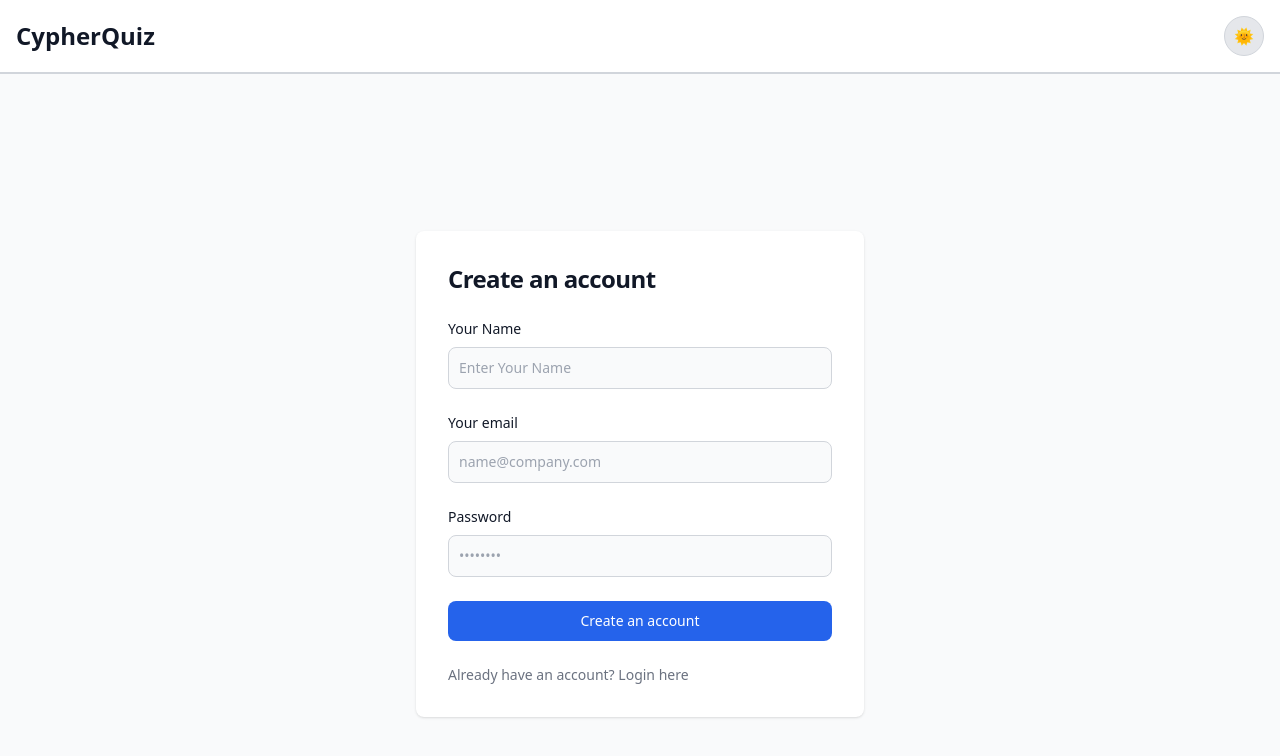
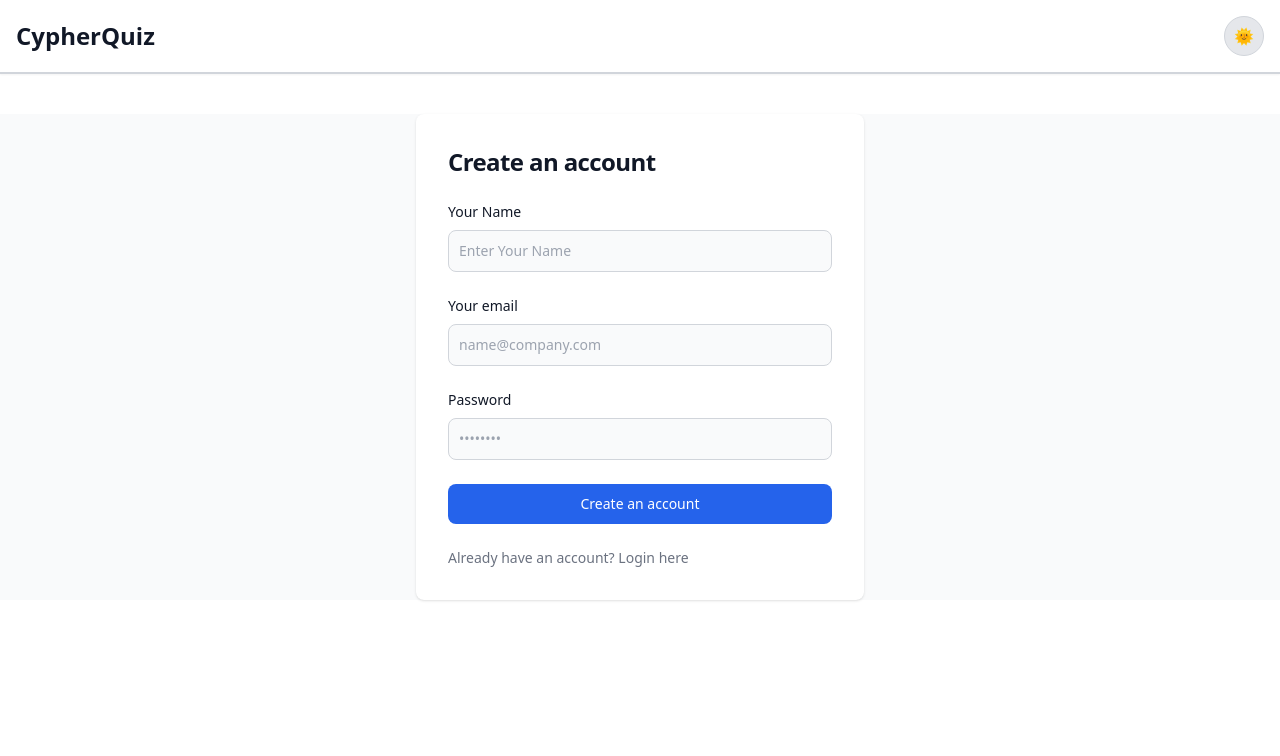
Before and after one commit to Jainprashuk/CypherQuiz_Frontend, a React (Vite) app: page /signup in a window 1280 px wide. Shown: the top 756 px of the page. Built offline with nearby package versions, Linux system fonts and the light colour scheme.

Commit message:
responsiveness signup and login

```diff
--- a/src/pages/Login.jsx
+++ b/src/pages/Login.jsx
@@ -39,7 +39,7 @@
     <>
     <Navbar/>
     <section className="bg-gray-50 dark:bg-gray-800 ">
-      <div className="flex flex-col items-center justify-center px-6 py-8 mx-auto md:h-screen lg:py-0">
+      <div className="flex flex-col items-center justify-center px-6 py-8 mx-auto mt-10 lg:py-0">
         <div className="w-full bg-white rounded-lg shadow dark:border md:mt-0 sm:max-w-md xl:p-0 dark:bg-gray-800 dark:border-gray-700">
           <div className="p-6 space-y-4 md:space-y-6 sm:p-8">
             <h1 className="text-xl font-bold leading-tight tracking-tight text-gray-900 md:text-2xl dark:text-white">
--- a/src/pages/SignUp.jsx
+++ b/src/pages/SignUp.jsx
@@ -39,7 +39,7 @@
     <>
     <Navbar/>
     <section className="bg-gray-50 dark:bg-gray-800">
-      <div className="flex flex-col items-center justify-center px-6 py-8 mx-auto md:h-screen lg:py-0">
+      <div className="flex flex-col items-center justify-center px-6 py-8 mx-auto mt-10 lg:py-0">
         <div className="w-full bg-white rounded-lg shadow dark:border md:mt-0 sm:max-w-md xl:p-0 dark:bg-gray-800 dark:border-gray-700">
           <div className="p-6 space-y-4 md:space-y-6 sm:p-8">
             <h1 className="text-xl font-bold leading-tight tracking-tight text-gray-900 md:text-2xl dark:text-white">
```
